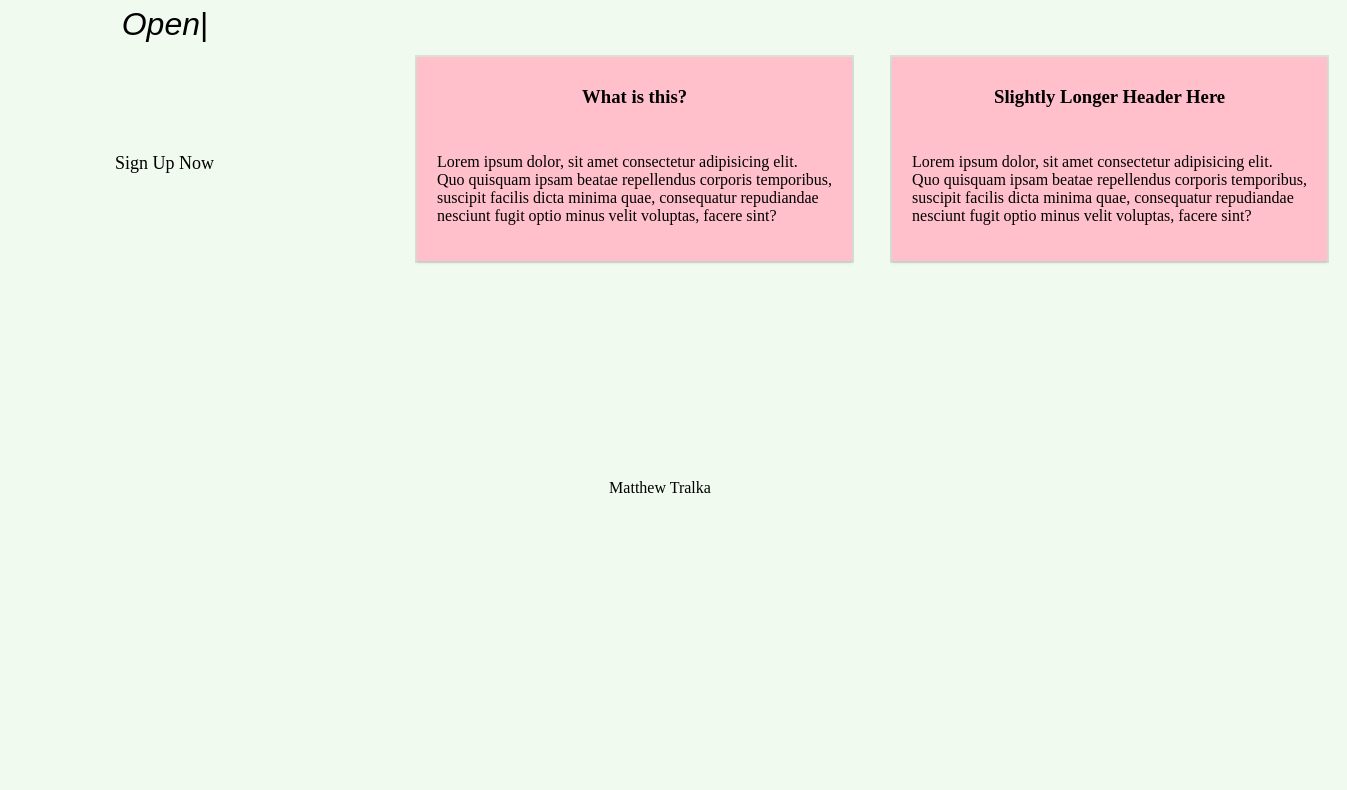
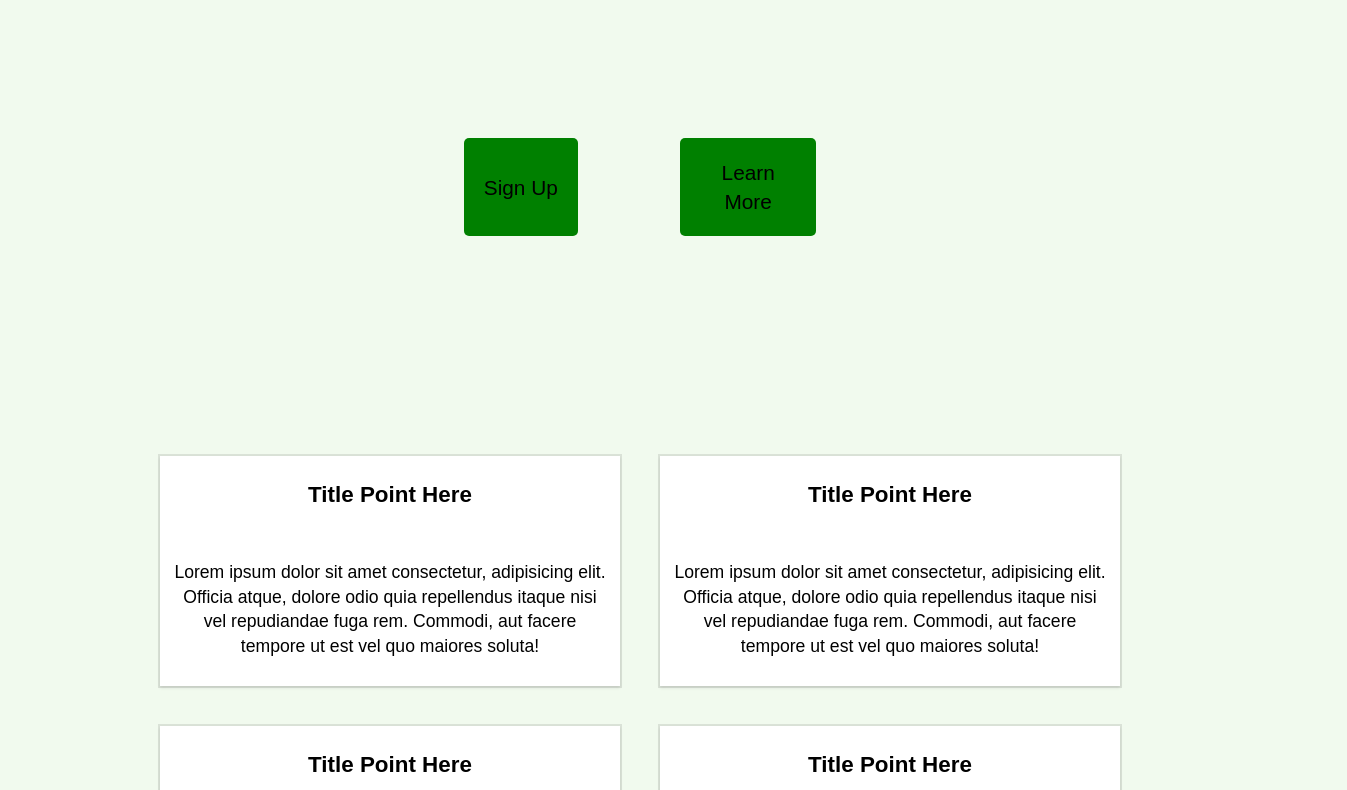
Before and after one commit to mtralka/GeoQuery, a plain HTML site: page app/templates/index.html in a window 1280 px wide. Shown: the part 466-1256 px from the top of the page, 1347 px wide, since content can reach past the window. Before the commit the page ends 963 px from the top, so only its background shows below. Drawn offline with nearby package versions, Linux system fonts and the light colour scheme; a web font is replaced by a local one.

Commit message:
reCode Index
responsive, not a mess

```diff
--- /dev/null
+++ b/app/static/css/home.css
@@ -0,0 +1,353 @@
+
+
+:root {
+    --bg-color: #f1faee;
+
+    --card-bg-color: #f1faee;
+
+    --card-h1-color: #f77f00;
+    --card-h2-color: black;
+
+    --nav-bg-color: #1d3557;
+    --nav-txt-color: #f77f00;
+
+    --btn-color: green;
+    --btn-txt: black;
+
+}
+
+html {
+
+    background-color: var(--bg-color);
+    overflow-y: scroll;
+    scroll-behavior: smooth;
+}
+
+header {
+
+    font-family: stolzl, sans-serif;
+    font-weight: 400;
+    font-style: normal;
+
+    font-size: 1.2rem;
+
+}
+
+
+
+main {
+
+
+
+    display: flex;
+    flex-direction: column;
+    justify-content: flex-start;
+    flex-wrap: nowrap;
+
+    align-items: center;
+
+    line-height: 1.4;
+    font-size: 1.2rem;
+}
+
+h1 {
+
+    font-family: rigid-square, sans-serif;
+    font-weight: 800;
+    font-style: normal;
+
+    font-size: 3.5rem;
+
+}
+
+h2 {
+
+    font-family: stolzl, sans-serif;
+    font-weight: 400;
+    font-style: normal;
+
+    font-size: 1.5rem;
+}
+
+
+/*#############
+    NAV HEADER
+#############*/
+.nav {
+
+    display: block;
+    background-color: var(--nav-bg-color);
+    min-height: 125px;
+    height: auto;
+}
+
+.nav-sub {
+
+    display: none;
+}
+
+.nav-item {
+
+    display: block;
+    text-align: center;
+    padding: 20px 40px;
+    text-decoration: none;
+    margin: 10px;
+    font-size: 1.3rem;
+    color: var(--nav-txt-color);
+}
+
+.nav-item:hover, .nav-brand:hover {
+
+    background-color: khaki;
+
+}
+
+.nav-item:active, .nav-item:visited, .nav-item a {
+
+    text-decoration: none;
+}
+
+.nav-brand {
+
+    text-align: center;
+
+    padding: 15px 30px;
+    font-weight: 700;
+
+    margin:  auto auto;
+}
+
+/*#############
+FOOTER
+#############*/
+.footer {
+
+    margin-top: 100px;
+    display: flex;
+    flex-direction: row;
+    flex-wrap: nowrap;
+    justify-content: center;
+    align-items: center;
+    text-decoration: none;
+}
+
+.footer div {
+
+    padding: 20px;
+    text-decoration: inherit;
+}
+
+.footer a {
+
+    text-decoration: inherit;
+}
+
+
+
+/*#############
+    LANDING TITLE
+#############*/
+
+.landing-title {
+
+    display: flex;
+    justify-content: flex-start;
+    flex-wrap: nowrap;
+    flex-direction: column;
+    align-items: center;
+
+    margin-top: 100px;
+}
+
+.landing-title h1:first-child{
+
+
+    color: var(--card-h1-color);
+    margin: 10px 0px;
+
+}
+
+.landing-title h2:last-child {
+
+
+    color: var(--card-h2-color);
+    margin: 10px 0px;
+
+}
+
+/*#############
+LANDING BUTTON GROUP
+#############*/
+
+.landing-buttons {
+
+    display: flex;
+    flex-direction: column;
+    flex-wrap: wrap;
+
+    justify-content: center;
+
+    margin-top: 20vh;
+}
+
+.landing-buttons a {
+
+    margin: 2vh 0px;
+}
+
+.landing-buttons a:visited {
+
+    text-decoration: none;
+}
+
+.button {
+
+    background-color: var(--btn-color);
+    padding: 20px;
+    border-radius: 5px;
+
+    color: var(--btn-txt);
+    text-align: center;
+    font-size: 1.1rem;
+    text-decoration: none;
+
+    display: flex;
+    justify-content: center;
+    align-items: center;
+    align-content: center;
+    flex-direction: column;
+
+}
+
+
+/*#############
+    CARD
+#############*/
+.card-container {
+
+    width: 90vw;
+    max-width: 1000px;
+
+    display: flex;
+    flex-direction: row;
+    flex-wrap: wrap;
+    align-content: center;
+    align-items: flex-start;
+    justify-content: space-around;
+
+    margin-top: 200px;
+
+
+}
+
+.card {
+
+
+    background-color: white;
+    box-shadow: 0 2px 3px rgba(10,10,10,.1),0 0 0 2px rgba(10,10,10,.1);
+
+    min-height: 200px;
+    min-width: 350px;
+
+    margin: 30px 20px;
+
+    display: flex;
+    flex-direction: column;
+    flex-wrap: nowrap;
+    justify-content: flex-start;
+    align-content: center;
+    text-align: center;
+    flex: 1 0;
+
+
+}
+
+.card h3 {
+
+    font-size: 1.4rem;
+
+}
+
+.card p {
+
+    padding: 10px;
+    font-size: 1.1rem;
+}
+
+
+/* 1024 */
+@media (min-width: 900px) {
+
+    h1 {
+
+        font-size: 6rem;
+
+    }
+
+    h2 {
+
+        font-size: 2rem;
+
+    }
+
+    .button {
+
+        font-size: 1.3rem;
+    }
+
+    /*#############
+    NAV GROUP
+    #############*/
+    .nav {
+
+        display: flex;
+        flex-direction: row;
+        align-items: center;
+        flex-wrap: nowrap;
+        justify-content: space-between;
+    }
+
+    .nav-sub {
+
+        display: flex;
+        justify-content: space-around;
+    }
+
+    .nav-brand {
+
+        margin: 10px 10px;
+
+    }
+
+
+
+    /*#############
+    LANDING BUTTON GROUP
+    #############*/
+    .landing-buttons {
+
+        flex-direction: row!important;
+        justify-content: center!important;
+
+    }
+
+    .landing-buttons a {
+
+        max-width: 6rem;
+        margin: 0 4vw;
+
+    }
+
+    .card {
+
+        margin: 20px;
+
+    }
+
+
+
+
+
+
+}
--- a/app/static/css/style.css
+++ b/app/static/css/style.css
@@ -53,15 +53,15 @@ html {
     overflow-x: hidden;
     scroll-behavior: smooth;
     font-family: klinic_slabmedium;
-
+    width: 100vw;
 }
 
 
 body {
 
-
     height: 100vh;
     background-color: var(--bg-color);
+
 }
 
 main, header {
@@ -70,9 +70,6 @@ main, header {
     flex-direction: column;
     justify-content: flex-start;
     align-items: center;
-
-    width: 100vw;
-    height: inherit;
 
 }
 
@@ -83,21 +80,33 @@ header {
     font-weight: 400;
     font-style: normal;
 
+}
 
+footer a:visited, a:link {
 
+    text-decoration: none;
+}
 
+footer {
+
+    align-self: flex-end;
+    display: flex;
+    flex-direction: row;
+    flex-wrap: nowrap;
+    justify-content: center;
+    align-items: center;
+    font-size: 1rem;
+    height: 60px;
+
+    position: absolute;
+    bottom: 0;
 }
 
 h1 {
 
-    /*
-    font-family: klinicslabbold;
-    */
-
     font-family: rigid-square, sans-serif;
     font-weight: 800;
     font-style: normal;
-
 
 }
 
@@ -144,10 +153,6 @@ h2 {
     margin-top: 0;
 
 }
-
-
-
-
 
 /* nav */
 .card-nav {
@@ -197,7 +202,6 @@ h2 {
     margin: 10px 10px;
 
 }
-
 
 /****
 MAIN TITLE
@@ -254,8 +258,7 @@ MAIN TITLE
     background-color: pink!important;
     margin: 10px 20px;
     padding: 10px;
-    flex-shrink: 1;
-    flex-shrink: 1;
+
 
     flex-direction: column!important;
     justify-content: flex-start;
@@ -422,6 +425,7 @@ MAIN TITLE
 
 
 
+
 .boxshadow-none {
 
     box-shadow: none;
@@ -449,3 +453,10 @@ MAIN TITLE
     transform: scale(1.1);
 
 }
+
+.main-buttons {
+
+
+
+
+}
--- a/app/templates/index.html
+++ b/app/templates/index.html
@@ -14,26 +14,9 @@
 
         <!-- CSS -->
         <link rel="stylesheet" href="..\static\css\normalize.css"/>
-        <link rel="stylesheet" href="..\static\css\style.css" />
+        <link rel="stylesheet" href="..\static\css\home.css" />
 
-        <!-- FONT
-        <link rel="stylesheet" href="{{ url_for ('static', filename= 'fonts/klinicslabbook-webfont.woff2') }}"/>
-        <link rel="stylesheet" href="{{ url_for ('static', filename= 'fonts/klinicslablight-webfont.woff2') }}"/>
-        <link rel="stylesheet" href="{{ url_for ('static', filename= 'fonts/klinicslabmedium-webfont.woff2') }}"/>
-        <link rel="stylesheet" href="{{ url_for ('static', filename= 'fonts/klinicslabbold-webfont.woff2') }}"/>
-        -->
-        <!-- LEAFLET
-        <link rel="stylesheet" href="https://unpkg.com/leaflet@1.6.0/dist/leaflet.css"
-        integrity="sha512-xwE/Az9zrjBIphAcBb3F6JVqxf46+CDLwfLMHloNu6KEQCAWi6HcDUbeOfBIptF7tcCzusKFjFw2yuvEpDL9wQ=="
-        crossorigin=""/>
 
-        <script src="https://unpkg.com/leaflet@1.6.0/dist/leaflet.js"
-        integrity="sha512-gZwIG9x3wUXg2hdXF6+rVkLF/0Vi9U8D2Ntg4Ga5I5BZpVkVxlJWbSQtXPSiUTtC0TjtGOmxa1AJPuV0CPthew=="
-        crossorigin=""></script>
-        -->
-        <!--
-        <script src="https://ajax.googleapis.com/ajax/libs/jquery/3.5.1/jquery.min.js"></script>
-        -->
 
         <!-- ADOBE FONTS -->
         <link rel="stylesheet" href="https://use.typekit.net/hwf2qbl.css">
@@ -49,8 +32,8 @@
     </head>
 
     <body>
-        <header class='card-nav'>
 
+        <header class='nav'>
 
             <a class='nav-brand' href="/">
 
@@ -80,24 +63,19 @@
 
             </nav>
 
-
-
         </header>
 
         <main>
 
-            <div class='card height-full width-full no-margin width-limit-1000 boxshadow-none' style='flex-direction: column!important;'>
+            <div class='landing-title'>
 
-                <div class='main-title'>
-
-                    <h1 class=>
+                <h1>
 
                     GeoQuery
 
                 </h1>
 
-
-                    <h2 class='' id=''>
+                <h2>
 
                     <span id='typed'></span>
 
@@ -105,35 +83,37 @@
 
             </div>
 
-                <div style="background-color: ; width: 100px; height: 100px;
-                margin-top: 100px;margin-bottom: 0;font-size: large;">
+            <div class='landing-buttons'>
 
-                Sign Up Now<br/>
+                <a href='/' class='button'>
 
+                    Sign Up
+
+                </a>
+
+                <a href="#more-info" class='button'>
+
+                    Learn More
+
+                </a>
 
             </div>
 
-                <div class="main-body">
-
+            <div class='card-container' id='more-info'>
 
                 <div class='card'>
 
                     <h3>
 
-                            What is this?
+                        Title Point Here
 
                     </h3>
 
                     <p>
 
-                            Lorem ipsum dolor, sit amet consectetur adipisicing elit. <br>
-                            Quo quisquam ipsam beatae repellendus corporis temporibus,<br>
-                            suscipit facilis dicta minima quae, consequatur repudiandae <br>
-                            nesciunt fugit optio minus velit voluptas, facere sint?
+                        Lorem ipsum dolor sit amet consectetur, adipisicing elit. Officia atque, dolore odio quia repellendus itaque nisi vel repudiandae fuga rem. Commodi, aut facere tempore ut est vel quo maiores soluta!
 
                     </p>
-
-
 
 
                 </div>
@@ -142,51 +122,66 @@
 
                     <h3>
 
-                            Slightly Longer Header Here
+                        Title Point Here
 
                     </h3>
 
                     <p>
 
-                            Lorem ipsum dolor, sit amet consectetur adipisicing elit. <br>
-                            Quo quisquam ipsam beatae repellendus corporis temporibus,<br>
-                            suscipit facilis dicta minima quae, consequatur repudiandae <br>
-                            nesciunt fugit optio minus velit voluptas, facere sint?
+                        Lorem ipsum dolor sit amet consectetur, adipisicing elit. Officia atque, dolore odio quia repellendus itaque nisi vel repudiandae fuga rem. Commodi, aut facere tempore ut est vel quo maiores soluta!
 
                     </p>
 
 
+                </div>
+
+                <div class='card'>
+
+                    <h3>
+
+                        Title Point Here
+
+                    </h3>
+
+                    <p>
+
+                        Lorem ipsum dolor sit amet consectetur, adipisicing elit. Officia atque, dolore odio quia repellendus itaque nisi vel repudiandae fuga rem. Commodi, aut facere tempore ut est vel quo maiores soluta!
+
+                    </p>
+
+
+                </div>
+
+                <div class='card'>
+
+                    <h3>
+
+                        Title Point Here
+
+                    </h3>
+
+                    <p>
+
+                        Lorem ipsum dolor sit amet consectetur, adipisicing elit. Officia atque, dolore odio quia repellendus itaque nisi vel repudiandae fuga rem. Commodi, aut facere tempore ut est vel quo maiores soluta!
+
+                    </p>
 
 
                 </div>
 
 
 
-
-
-
             </div>
-
-
-
-
-
-
-
-
-            </div>
-
-            <!--
-            {% block content %}
-            {% endblock %}
-            -->
-
 
         </main>
 
-        <footer class="card boxshadow-none width-full">
+        <footer class='footer'>
 
-            Matthew Tralka
+            <div>
+
+                &#0169;2020 <a href="https://tralka.xyz"><strong>Matthew Tralka</strong></a>
+
+            </div>
 
         </footer>
 
@@ -195,7 +190,7 @@
 
             var options = {
 
-                strings: ['<i>Search<i/> the World', '<i>Know<i/> the World', '<i>Open Source<i/> the World'],
+                strings: ['<i>Search<i/> the World', '<i>Know<i/> the World', '<i>Change<i/> the World'],
                 typeSpeed: 70,
                 startDelay: 100,
                 loop: true,
@@ -208,6 +203,7 @@
 
         </script>
 
+
     </body>
 
 </html>
```
Lines whose indentation alone changed are shown as unchanged.
